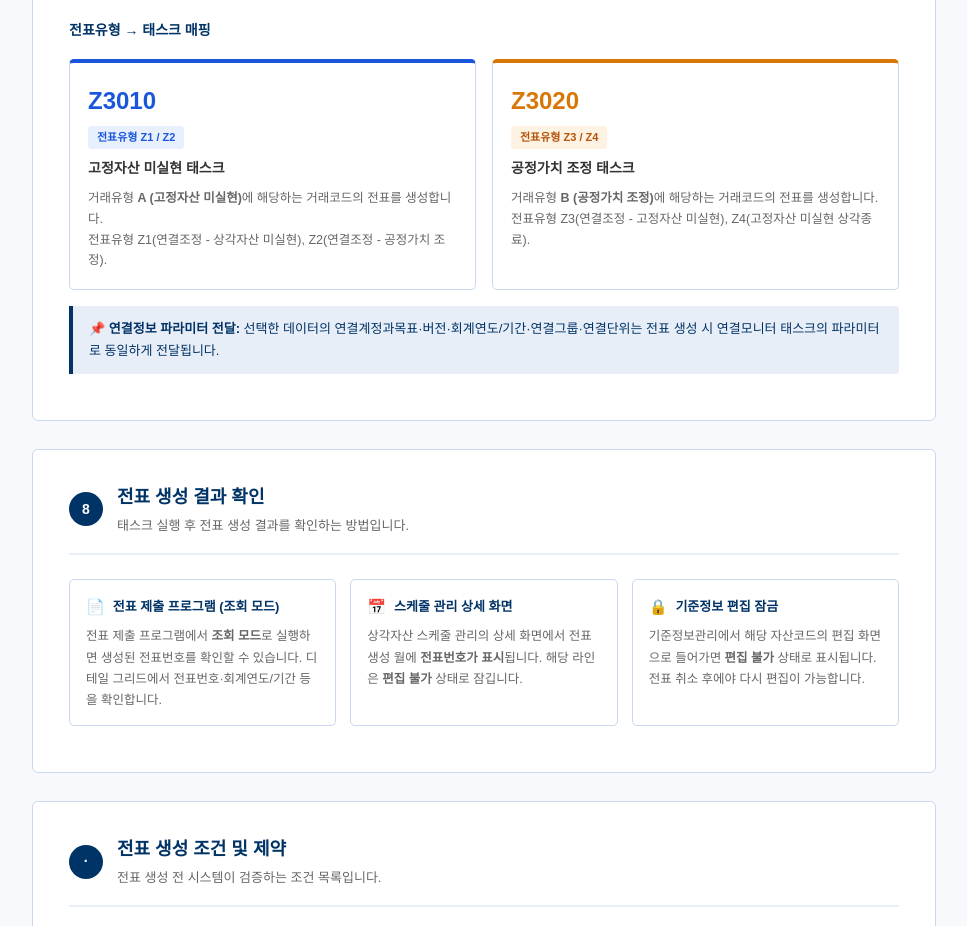
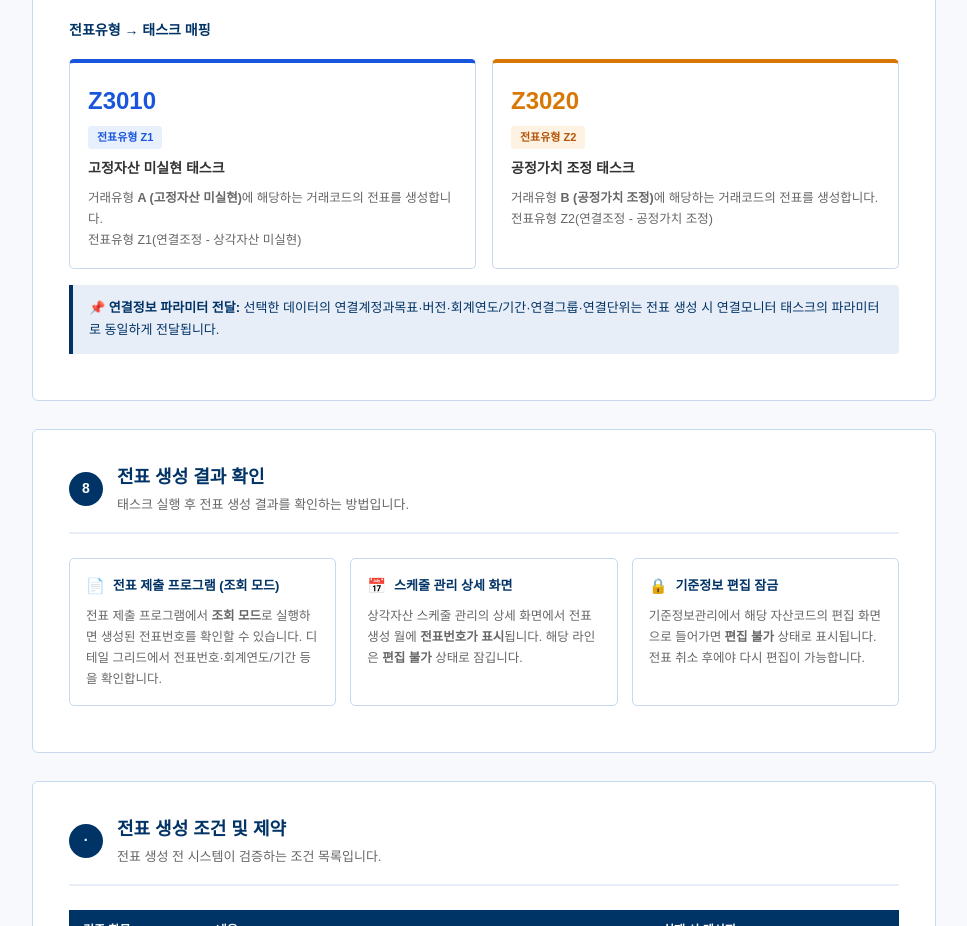
Before and after one commit to louis111-aspn/HELP, a plain HTML site: page grra_docsubmit_help.html in a window 1280 px wide. Shown: the part 6928-7854 px from the top of the page, without its empty margins (288-1255 px from the left). Drawn offline with Linux system fonts and the light colour scheme.

Commit message:
Update grra_docsubmit_help.html

```diff
--- a/grra_docsubmit_help.html
+++ b/grra_docsubmit_help.html
@@ -524,15 +524,15 @@
   <div class="task-grid">
     <div class="task-card z1">
       <div class="task-code">Z3010</div>
-      <div class="task-pill">전표유형 Z1 / Z2</div>
+      <div class="task-pill">전표유형 Z1</div>
       <div class="task-name">고정자산 미실현 태스크</div>
-      <div class="task-desc">거래유형 <strong>A (고정자산 미실현)</strong>에 해당하는 거래코드의 전표를 생성합니다.<br>전표유형 Z1(연결조정 - 상각자산 미실현), Z2(연결조정 - 공정가치 조정).</div>
+      <div class="task-desc">거래유형 <strong>A (고정자산 미실현)</strong>에 해당하는 거래코드의 전표를 생성합니다.<br>전표유형 Z1(연결조정 - 상각자산 미실현)</div>
     </div>
     <div class="task-card z2">
       <div class="task-code">Z3020</div>
-      <div class="task-pill">전표유형 Z3 / Z4</div>
+      <div class="task-pill">전표유형 Z2</div>
       <div class="task-name">공정가치 조정 태스크</div>
-      <div class="task-desc">거래유형 <strong>B (공정가치 조정)</strong>에 해당하는 거래코드의 전표를 생성합니다.<br>전표유형 Z3(연결조정 - 고정자산 미실현), Z4(고정자산 미실현 상각종료).</div>
+      <div class="task-desc">거래유형 <strong>B (공정가치 조정)</strong>에 해당하는 거래코드의 전표를 생성합니다.<br>전표유형 Z2(연결조정 - 공정가치 조정)</div>
     </div>
   </div>
 
```
